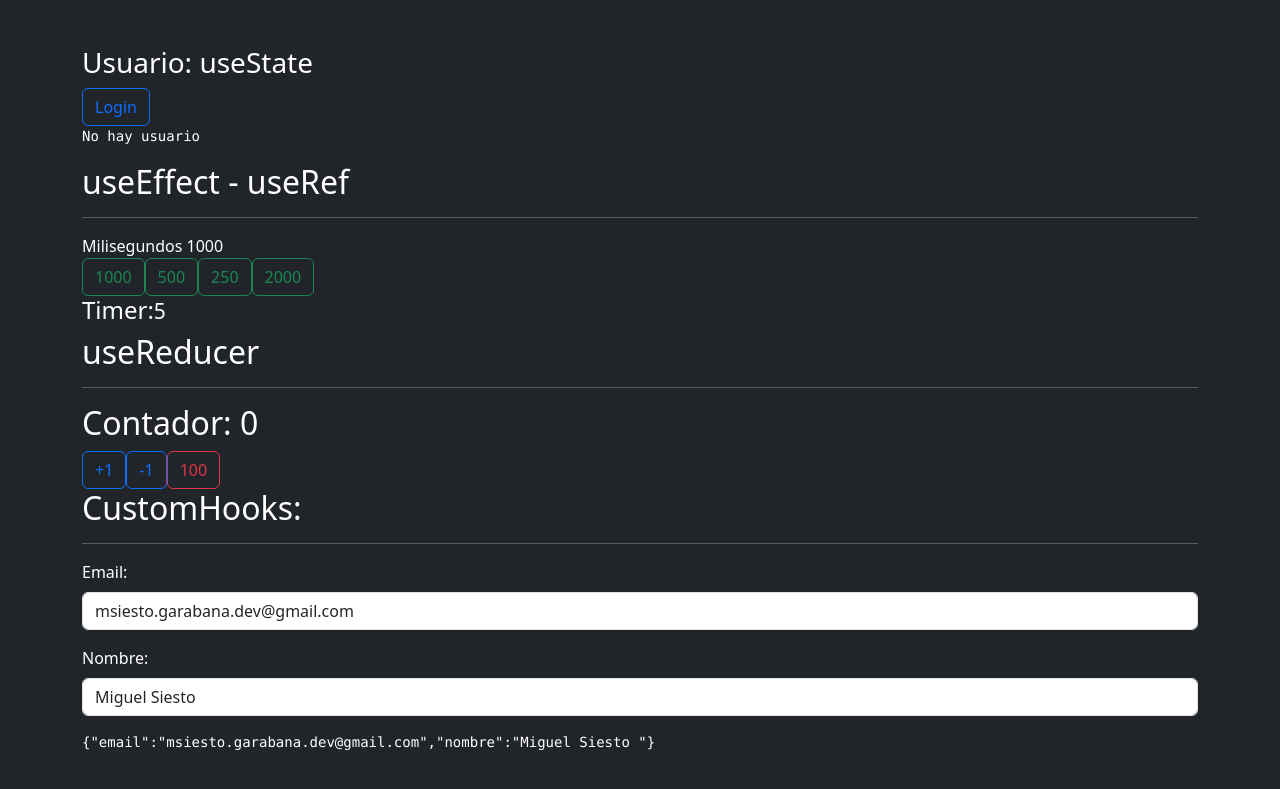
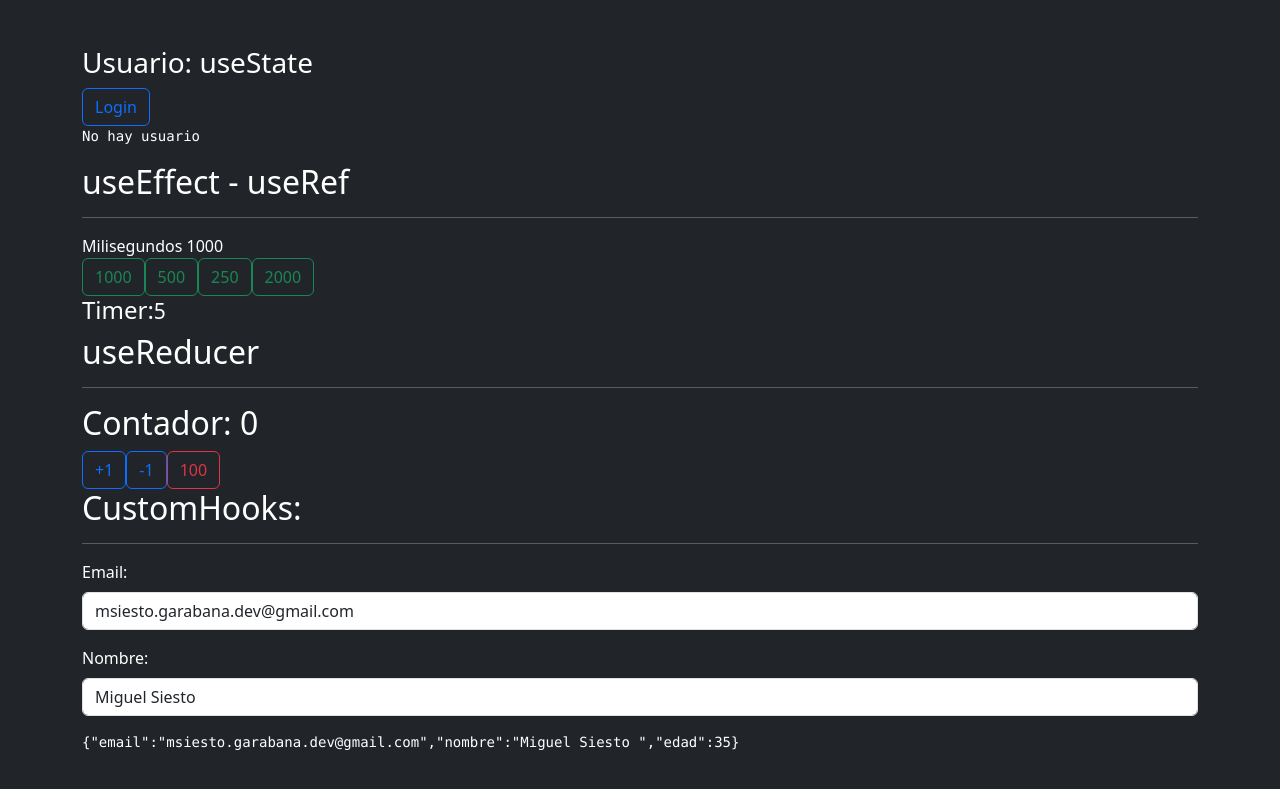
Before and after one commit to MSiestoGarabana/react-typescript, a React (Create React App) app: page / in a window 1280 px wide. Shown: the part 281-1070 px from the top of the page. Built offline with nearby package versions, Linux system fonts and the light colour scheme.

Commit message:
Let´s play with Generics: Creatign interface: formData

```diff
--- a/src/Components/Formulario.tsx
+++ b/src/Components/Formulario.tsx
@@ -1,10 +1,17 @@
 import { useForm } from "../hooks/useForm"
+
+interface FormData {
+      email: string;
+      nombre: string;
+      edad: number
+}
 
 export const Formulario = () => {
 
-    const {formulario, handleChange } = useForm({
+    const {formulario, handleChange } = useForm<FormData>({
       email: 'msiesto.garabana.dev@gmail.com',
-      nombre: 'Miguel Siesto '
+      nombre: 'Miguel Siesto ',
+      edad: 35
     });
 
     const {email, nombre} = formulario;
```
